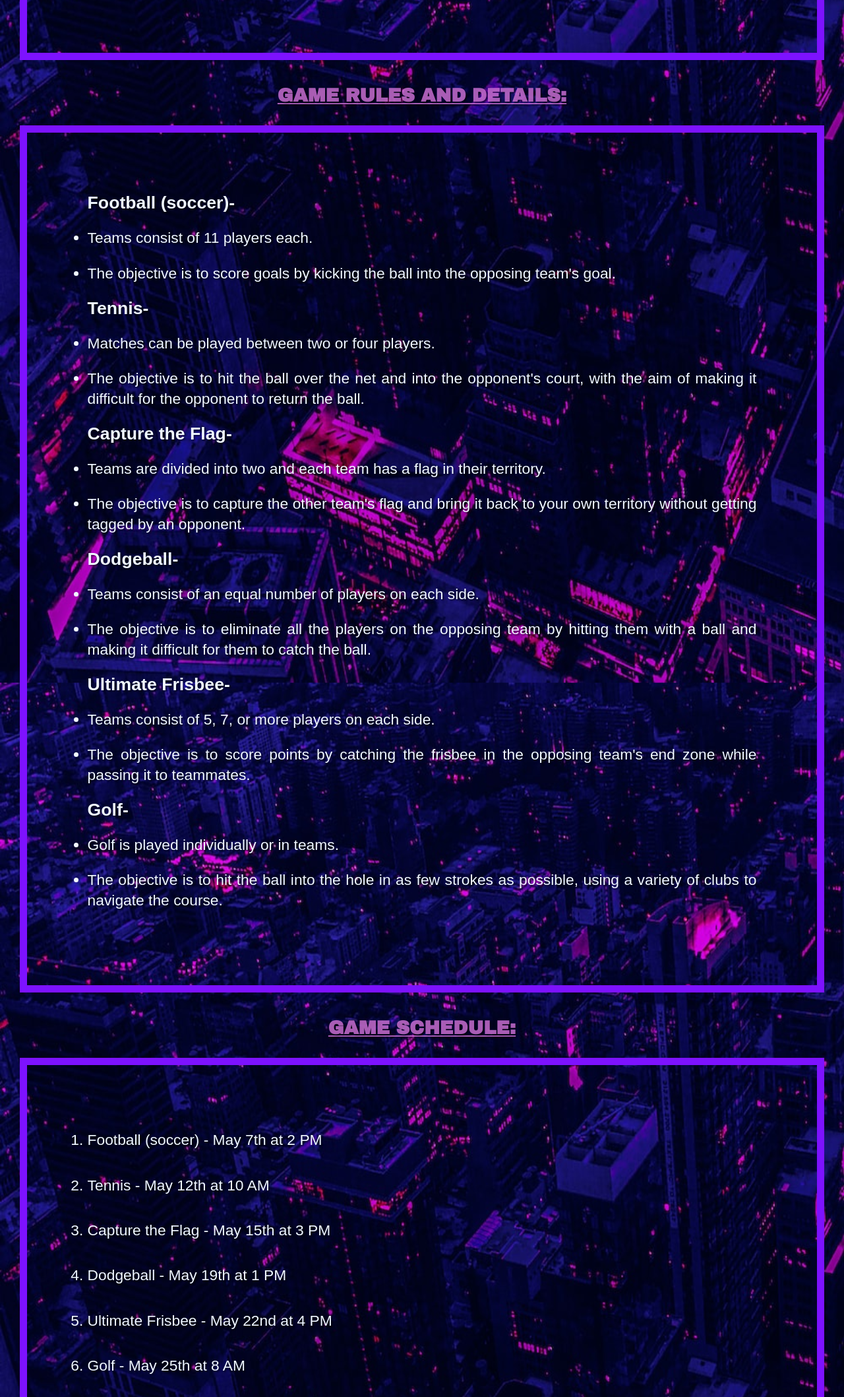
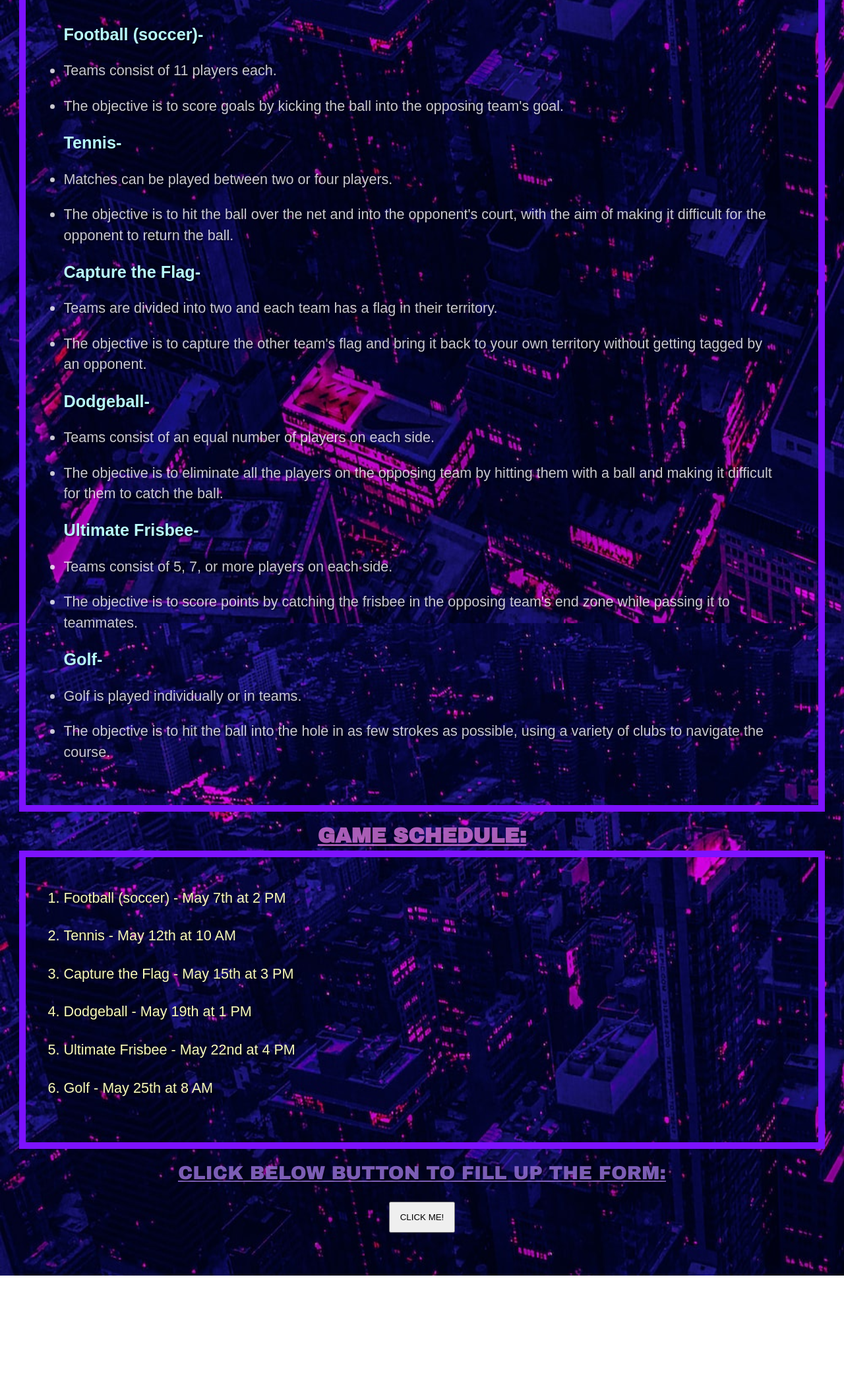
Before and after one commit to karti3k/tournament-style-guide-html-css-webpage, a plain HTML site: page index.html in a window 1280 px wide. Shown: the part 683-2800 px from the top of the page at 66% size. After the commit the page ends 2616 px from the top, so only its background shows below. Drawn offline with Linux system fonts and the light colour scheme.

Commit message:
optimized the existing code.

```diff
--- a/index.html
+++ b/index.html
@@ -1,5 +1,6 @@
 <!DOCTYPE html>
 <html lang="en">
+
 <head>
     <meta charset="UTF-8">
     <meta http-equiv="X-UA-Compatible" content="IE=edge">
@@ -9,30 +10,37 @@
     <link href='https://fonts.googleapis.com/css?family=Archivo Black' rel='stylesheet'>
     <link rel="shortcut icon" href="./Images/LOGO.png" type="image/x-icon">
 </head>
-<div class="Heading">
+
+<!-- Navigation Top Bar shoeing the logo and main heading of the webpage. -->
+<nav class="TopNavBar">
     <div class="logo1"></div>
     <div class="Text1">
-        <p>FieldFrenzy&reg;</p><!--To display the rounded "®" symbol in HTML, you can use the following HTML entity: &reg;-->
+        <h1>FieldFrenzy&reg;</h1>
+        <!--To display the rounded "®" symbol in HTML, we can use the following HTML entity: &reg;-->
     </div>
-    <div class="logo2"></div>
-    </div>
-<div class="AllText">
-    <div class="Theme_heading">
-        <h3>RULES & REGULATIONS: </h3>
-    </div>
-    <div class="Themes">
+</nav>
+
+<!-- main container that contains different sections to display different contents -->
+<main class="container">
+
+    <!-- section 1 for rules and regulations -->
+    <h2>RULES & REGULATIONS: </h2>
+    <section class="Rules-Regulations">
         <ol>
             <li>All employees are expected to maintain a professional and respectful demeanor at all times.</li>
             <li>The use of company resources for personal activities is strictly prohibited.</li>
-        <li>Safety protocols must be followed at all times, and any accidents or injuries must be reported immediately.</li>
-        <li>DodgeballAttendance and punctuality are essential to the smooth functioning of the company, and repeated tardiness or absences may result in disciplinary action.</li>
-        <li>Compliance with all local laws and regulations is mandatory, and any violations may result in legal consequences for the company and its employees.</li>
+            <li>Safety protocols must be followed at all times, and any accidents or injuries must be reported
+                immediately.</li>
+            <li>DodgeballAttendance and punctuality are essential to the smooth functioning of the company, and repeated
+                tardiness or absences may result in disciplinary action.</li>
+            <li>Compliance with all local laws and regulations is mandatory, and any violations may result in legal
+                consequences for the company and its employees.</li>
         </ol>
-    </div>
-    <div class="Rules_heading">
-        <h3>GAME RULES AND DETAILS:</h3>
-    </div>
-    <div class="Rules">
+    </section>
+
+    <!-- section 2 for game rules and details -->
+    <h2>GAME RULES AND DETAILS:</h2>
+    <section class="Game-Rules-And-Details">
         <h3>Football (soccer)-</h3>
         <ul>
             <li>Teams consist of 11 players each.</li>
@@ -42,37 +50,42 @@
         <h3>Tennis-</h3>
         <ul>
             <li>Matches can be played between two or four players.</li>
-          <li>The objective is to hit the ball over the net and into the opponent's court, with the aim of making it difficult for the opponent to return the ball.</li>
+            <li>The objective is to hit the ball over the net and into the opponent's court, with the aim of making it
+                difficult for the opponent to return the ball.</li>
         </ul>
 
         <h3>Capture the Flag-</h3>
         <ul>
             <li>Teams are divided into two and each team has a flag in their territory.</li>
-          <li>The objective is to capture the other team's flag and bring it back to your own territory without getting tagged by an opponent.</li>
+            <li>The objective is to capture the other team's flag and bring it back to your own territory without
+                getting tagged by an opponent.</li>
         </ul>
 
         <h3>Dodgeball-</h3>
         <ul>
             <li>Teams consist of an equal number of players on each side.</li>
-          <li>The objective is to eliminate all the players on the opposing team by hitting them with a ball and making it difficult for them to catch the ball.</li>
+            <li>The objective is to eliminate all the players on the opposing team by hitting them with a ball and
+                making it difficult for them to catch the ball.</li>
         </ul>
 
         <h3>Ultimate Frisbee-</h3>
         <ul>
             <li>Teams consist of 5, 7, or more players on each side.</li>
-          <li>The objective is to score points by catching the frisbee in the opposing team's end zone while passing it to teammates.</li>
+            <li>The objective is to score points by catching the frisbee in the opposing team's end zone while passing
+                it to teammates.</li>
         </ul>
 
         <h3>Golf-</h3>
         <ul>
             <li>Golf is played individually or in teams.</li>
-          <li>The objective is to hit the ball into the hole in as few strokes as possible, using a variety of clubs to navigate the course.</li>
+            <li>The objective is to hit the ball into the hole in as few strokes as possible, using a variety of clubs
+                to navigate the course.</li>
         </ul>
-    </div>
-    <div class="Evaluation_Criteria_heading">
-        <h3>GAME SCHEDULE:</h3>
-    </div>
-    <div class="Criteria">
+    </section>
+
+    <!-- section 3 for game schedule -->
+    <h2>GAME SCHEDULE:</h2>
+    <section class="Game-Schedule">
         <ol>
             <li>Football (soccer) - May 7th at 2 PM</li>
             <li>Tennis - May 12th at 10 AM</li>
@@ -81,14 +94,18 @@
             <li>Ultimate Frisbee - May 22nd at 4 PM</li>
             <li>Golf - May 25th at 8 AM</li>
         </ol>
-    </div>
+    </section>
+
+    <!-- button to open and fill up a form -->
     <div class="Button_heading">
         <p>CLICK BELOW BUTTON TO FILL UP THE FORM:</p>
     </div>
     <a href="https://www.youtube.com/@wearecoders/videos" target="_blank">
         <button>CLICK ME!</button>
     </a>
+</main>
 <body>
 
 </body>
+
 </html>
--- a/style.css
+++ b/style.css
@@ -1,10 +1,13 @@
+/* CSS reset */
 *{
     margin: 0;
     padding: 0;
+    box-sizing: border-box;
     margin-bottom: 1.5rem;
-    /* background-color: black; */
 }
-.Heading{
+
+/* style for the top nav bar  */
+.TopNavBar{
     background-image: linear-gradient(#000000, #7d12ff);
     width: 100%;
     height: 5rem;
@@ -12,116 +15,100 @@
     align-items: center;
     justify-content: center;
 }
+
+/* style for the logo of the top nav bar */
 .logo1{
     content:url(./Images/LOGO.png);
     width: 4rem;
     height: 4rem;
     margin-top: 2.0rem;
 }
+
+/* style for the Main heading of the top nav bar */
 .Text1{
     font-family: 'Archivo Black';
-    font-size: 1.8rem;
+    font-size: 1.6rem;
     color: rgba(255, 255, 255, 0.784);
     line-height: rem;
     margin-top: 5rem;
 }
-/* .logo2{
-    content: url(/Images/joystick-xxl.png);
-    width: 3rem;
-    height: 3rem;
-    margin-top: 1.8rem;
-} */
-.Theme_heading{
+
+/* centring the subheadings h2 of the web page  */
+.container{
+    text-align: center;
+}
+
+/* style for all the subheadings h2 */
+.container h2{
     font-family: 'Archivo Black';
     color: rgba(215, 119, 224, 0.784);
-    font-size: 1.6rem;
+    font-size: 2.2rem;
     line-height: 3rem;
     text-decoration: underline;
     text-shadow: 2px 2px 2px rgba(0,0,0,0.5);
+    margin-top: 0.3rem;
+    margin-bottom: 0.1rem;
 }
+
+/* setting the background image for the web page */
 body{
     background-image: url(./Images/back4.jpg);
     background-size: 100% 113rem;
 }
-.Themes{
+
+/* common styles for different sections of the webpage */
+.Rules-Regulations, .Game-Rules-And-Details, .Game-Schedule{
     font-size: 1.5rem;
     font-family: Arial, Helvetica, sans-serif;
     color:aliceblue;
-    margin: 2rem;
-    margin-top: 0;
-    padding: 4em;
-    padding-top: 3rem;
-    padding-bottom: 4rem;
+    margin: 0rem 2rem;
+    padding: 3rem 4rem;
     border: 0.5em solid #7d12ff ;
-    background: #000000;
-    background-color: transparent;
-    line-height: 3rem;
-    text-align: justify;
+    line-height: 2.5rem;
+    text-align: left;
     text-shadow: 2px 2px 2px rgba(0,0,0,0.5);
+    margin-bottom: 1rem;
 }
 
-.AllText{
-    text-align: center;
+.Game-Rules-And-Details li{
+    line-height: 2.2rem;
+    color: rgba(255, 255, 255, 0.784);
 }
-.Rules{
-    font-size: 1.5rem;
-    font-family: Arial, Helvetica, sans-serif;
-    color:aliceblue;
-    margin: 2rem;
-    margin-top: 0;
-    padding: 4em;
-    border: 0.5em solid #7d12ff ;
-    background: #000000;
-    background-color: transparent;
-    line-height: 2rem;
-    text-align: justify;
-    text-shadow: 2px 2px 2px rgba(0,0,0,0.5);
+
+.Game-Rules-And-Details h3{
+    color: rgb(184, 250, 250);
 }
-.Rules_heading{
-    font-family: 'Archivo Black';
-    color: rgba(215, 119, 224, 0.784);
-    font-size: 1.6rem;
-    line-height: 3rem;
-    text-decoration: underline;
-    text-shadow: 2px 2px 2px rgba(0,0,0,0.5);
+
+.Game-Schedule li{
+    color: rgb(248, 250, 184);
 }
-.Evaluation_Criteria_heading{
-    font-family: 'Archivo Black';
-    color: rgba(215, 119, 224, 0.784);
-    font-size: 1.6rem;
-    line-height: 3rem;
-    text-decoration: underline;
-    text-shadow: 2px 2px 2px rgba(0,0,0,0.5);
-}
-.Criteria{
-    font-size: 1.5rem;
-    font-family: Arial, Helvetica, sans-serif;
-    color:aliceblue;
-    margin: 2rem;
-    margin-top: 0;
-    padding: 4em;
-    border: 0.5em solid #7d12ff ;
-    background: #000000;
-    background-color: transparent;
-    line-height: 3rem;
-    text-align: justify;
-    text-shadow: 2px 2px 2px rgba(0,0,0,0.5);
-}
+
+/* syling the heading above the button */
 .Button_heading{
     font-family: 'Archivo Black';
-    color: rgba(215, 119, 224, 0.784);
+    color: rgba(157, 119, 224, 0.784);
     font-size: 2rem;
     line-height: 3rem;
     text-decoration: underline;
     text-shadow: 2px 2px 2px rgba(0,0,0,0.5);
 }
+
+/* styling the button */
 button{
     padding: 1rem;
 }
+
+button:hover{
+    cursor: pointer;
+    background-color: rgb(184, 250, 250);
+    border-radius: 4px;
+}
+
+/* media queries to make responsive design for different screens */
 @media (min-width: 1201px)
 {
     html{
-        font-size: 95%;
+        font-size: 90%;
         }
 }
 /* For smaller laptops */
@@ -142,7 +129,7 @@ button{
 @media (max-width:768px) and (min-width: 481px)
 {
     html{
-        font-size: 35%;
+        font-size: 45%;
     }
 }
 @media (max-width:480px) and (min-width: 320px)
@@ -154,25 +141,15 @@ button{
         font-size: 1.5rem;
         line-height: 2rem;
     }
-    .Themes{
+    .Rules-Regulations, .Game-Rules-And-Details, .Game-Schedule{
         font-size: 16px;
         line-height: 1.5rem;
-        text-align: center;
+        text-align: left;
         padding: 2em;
     }
-    .Rules{
-        font-size: 16px;
-        line-height: 1.5rem;
-        text-align: center;
-        padding: 2em;
-    }
-    .Criteria{
-        font-size: 16px;
-        line-height: 1.5rem;
-        text-align: center;
-        padding: 2em;
-    }
-    .Evaluation_Criteria_heading{
-        font-size: 1.8rem;
+
+    .Button_heading{
+        font-size: 1.6rem;
+        padding: 0rem 1rem;
     }
 }
```
Lines whose indentation alone changed are shown as unchanged.
